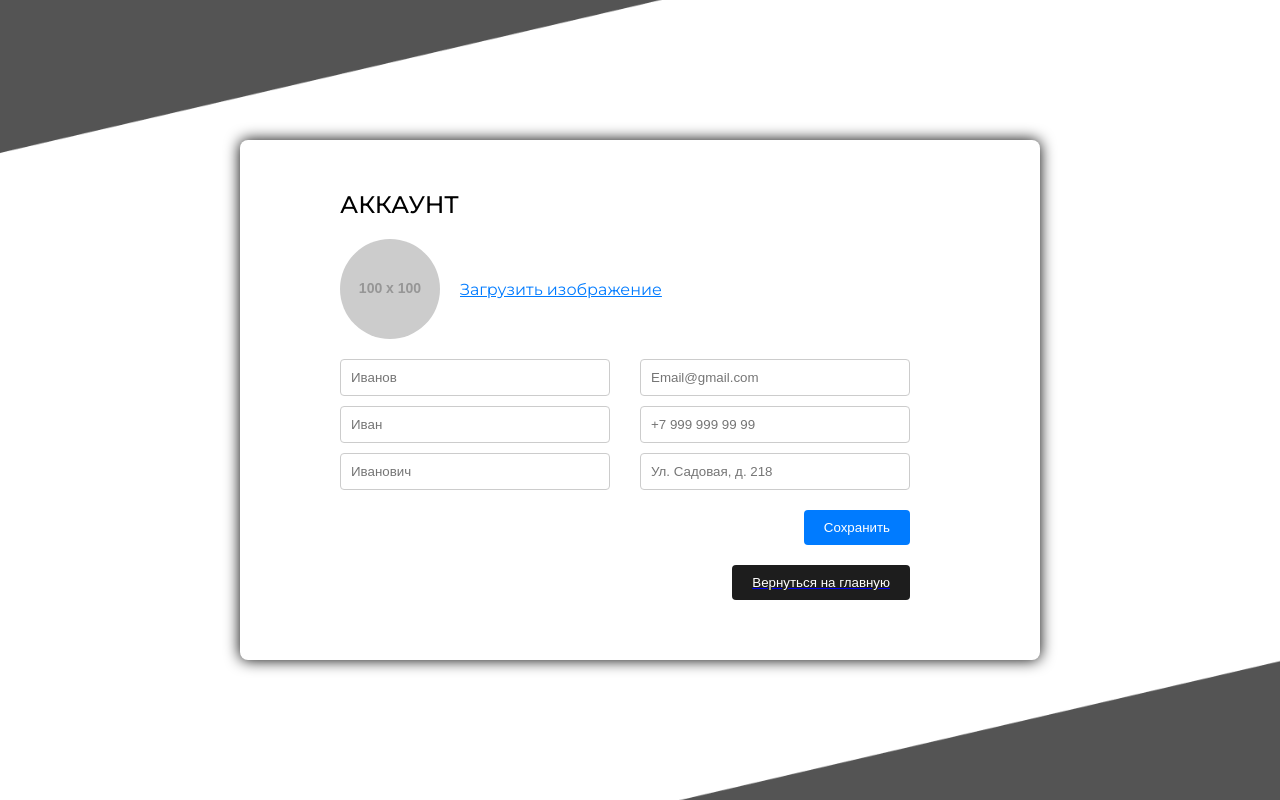
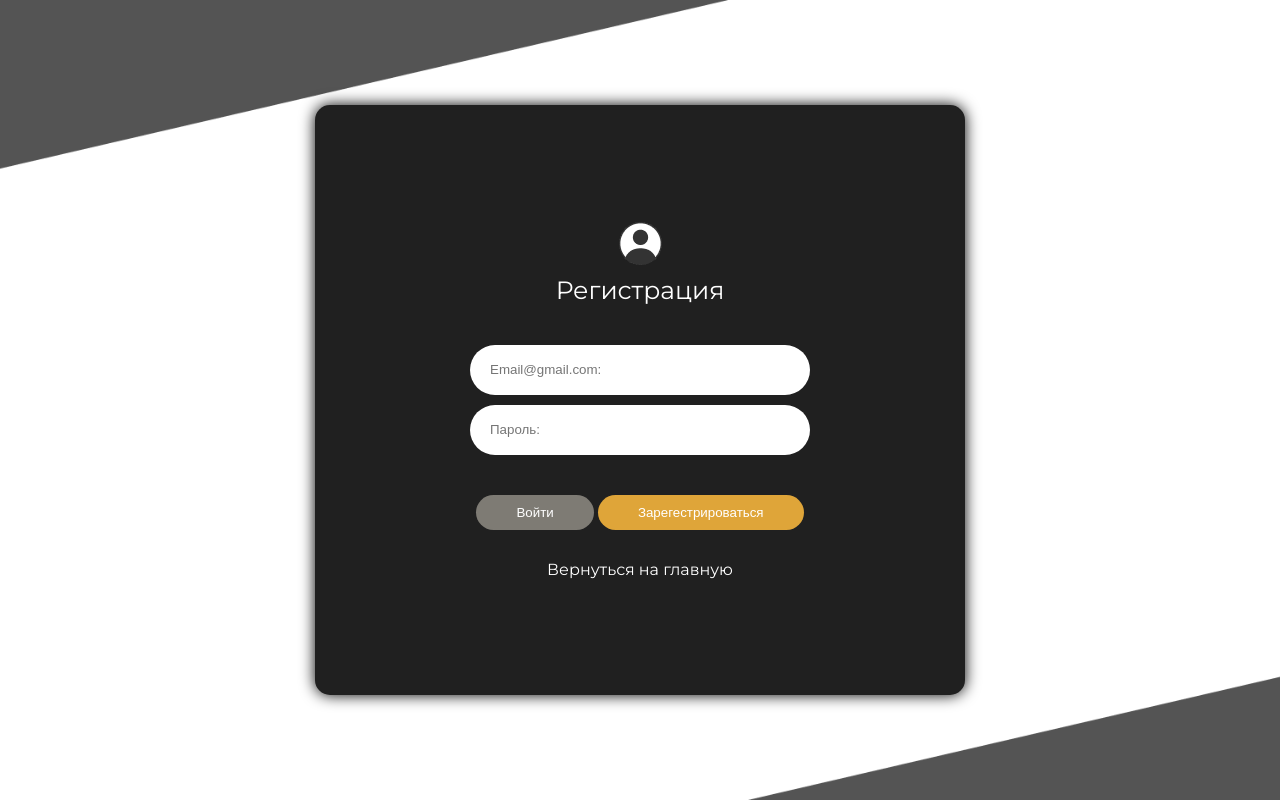
Before and after one commit to Zhukov531/plott, a plain HTML site: page templates/profile.html in a window 1280 px wide. Drawn offline with Linux system fonts and the light colour scheme; placeholder pictures from the web are drawn by us.

Commit message:
profile edit

```diff
--- a/static/css/profile.css
+++ b/static/css/profile.css
@@ -1,83 +1,86 @@
 @import url('https://fonts.googleapis.com/css2?family=Montserrat:ital,wght@0,100..900;1,100..900&display=swap');
 
-body {
-            font-family: montserrat;
-            display: flex;
-            justify-content: center;
-            align-items: center;
-            height: 100vh;
+body{
+    font-family: Montserrat;
     margin: 0;
+    padding: 0;
     background: url(../img/bgProfile.png);
-            background-position: center;
-            background-repeat: no-repeat;
     background-size: cover;
 }
-        .container {
-            background-color: white;
-            /* border: 1px solid #ffffff; */
-            border-radius: 8px;
-            padding: 50px 100px;
-            max-width: 600px;
-            width: 100%;
-            box-shadow: 0 0 15px black;
-        }
-        .header {
-            font-size: 24px;
-            font-weight: 500;
-            margin-bottom: 20px;
-
-        }
-        .profile-image {
+.aut {
+    height: 100vh;
+    /* background-color: #fff; */
     display: flex;
     align-items: center;
-            margin-bottom: 20px;
+    justify-content: center;
 }
-        .profile-image img {
-            border-radius: 50%;
-            width: 100px;
-            height: 100px;
-            margin-right: 20px;
+.aut-content {
+    width: 650px;
+    height: 590px;
+    border-radius: 15px;
+    box-shadow: 0 0 15px black;
+    background-color: #202020;
+    color: white;
+    display: flex;
+    flex-direction: column;
+    align-items: center;
+    justify-content: center;
 }
-        .profile-image input {
-            display: none;
+.aut-avatar-name {
+    display: flex;
+    flex-direction: column;
+    align-items: center;
+    justify-content: center;
+    font-size: 25px;
 }
-        .profile-image label {
+.aut-avatar-name p{
+    margin: 10px;
+}
+.aut-form {
+    margin-top: 30px;
+    /* background-color: red; */
+    display: flex;
+    flex-direction: column;
+    align-items: center;
+    justify-content: center;
+}
+.aut-pass input, .aut-email input, .aut-phone input{
+    width: 300px;
+    height: 50px;
+    padding: 0 20px;
+    border-radius: 30px;
+    border: none;
+    margin-bottom: 10px;
+    background-color: white;
+}
+.join{
+    padding: 10px 40px;
+    border-radius: 30px;
+    border: none;
+    margin-top: 30px;
     cursor: pointer;
-            color: #007bff;
-            text-decoration: underline;
+    background-color: #7E7B74;
+    color: white;
 }
-        .form-group {
-            display: flex;
-            justify-content: space-between;
-            margin-bottom: 10px;
+.join:active{
+    background-color: #9a9a9a;
+    color: white;
 }
-        .form-group input {
-            width: 48%;
-            padding: 10px;
-            border: 1px solid #ccc;
-            border-radius: 4px;
-            margin-right: 30px;
+.regist{
+    padding: 10px 40px;
+    border-radius: 30px;
+    border: none;
+    margin-top: 30px;
+    cursor: pointer;
+    background: #DFA539;
+    color: white;
 }
-        .form-group:last-child {
-            justify-content: flex-start;
+.regist:active{
+    background: #946d25;
+    color: white;
 }
-        .save-button, .toHome {
-            display: block;
-            margin: 20px 0 10px auto;
-            padding: 10px 20px;
-            background-color: #007bff;
+.backtohome{
+    margin-top: 30px;
     color: white;
-            border: none;
-            border-radius: 4px;
-            cursor: pointer;
-            margin-right: 30px;
+    text-decoration: none;
 }
-        .save-button:hover {
-            background-color: #0056b3;
-        }
-        .toHome{
-            background-color: #1d1d1d;
-        }
-        .toHome:hover{
-            background-color: #545454;
-        }
--- a/templates/profile.html
+++ b/templates/profile.html
@@ -1,33 +1,35 @@
 <!DOCTYPE html>
-<html lang="ru">
+<html lang="en">
 <head>
     <meta charset="UTF-8">
     <meta name="viewport" content="width=device-width, initial-scale=1.0">
-    <title>Аккаунт</title>
+    <title>Document</title>
     <link rel="stylesheet" href="../static/css/profile.css">
 </head>
 <body>
-    <div class="container">
-        <div class="header">АККАУНТ</div>
-        <div class="profile-image">
-            <img src="https://via.placeholder.com/100" alt="Profile Image">
-            <label for="upload">Загрузить изображение</label>
-            <input type="file" id="upload">
+    <div class="aut">
+        <div class="aut-content">
+            <div class="aut-avatar-name">
+                <img src="../static/img/avatar-logo.png" alt="">
+                <p>Регистрация</p>
+            </div>
+            <div class="aut-form">
+
+                <div class="aut-email">
+                    <input type="email" name="aut-email" id="" placeholder="Email@gmail.com:">
+                </div>
+                <div class="aut-pass">
+                    <input type="password" name="password" id="" placeholder="Пароль:">
+                </div>
+                <div class="void">
+                    <input class="join" type="button" name="aut-btn" id="" value="Войти">
+                    <input class="regist" type="button" name="aut-btn" id="" value="Зарегестрироваться">
+                </div>
+            </div>
+
+            <a class="backtohome" href="./">Вернуться на главную</a>
+
         </div>
-        <div class="form-group">
-            <input type="text" placeholder="Иванов">
-            <input type="email" placeholder="Email@gmail.com">
-        </div>
-        <div class="form-group">
-            <input type="text" placeholder="Иван">
-            <input type="tel" placeholder="+7 999 999 99 99">
-        </div>
-        <div class="form-group">
-            <input type="text" placeholder="Иванович">
-            <input type="text" placeholder="Ул. Садовая, д. 218">
-        </div>
-        <button class="save-button">Сохранить</button>
-        <a href="./index.html"><button class="toHome">Вернуться на главную</button></a>
     </div>
 </body>
 </html>
```
Also changed, not shown: templates/auth.html (+5 -2 lines). Lines whose indentation alone changed are shown as unchanged.
